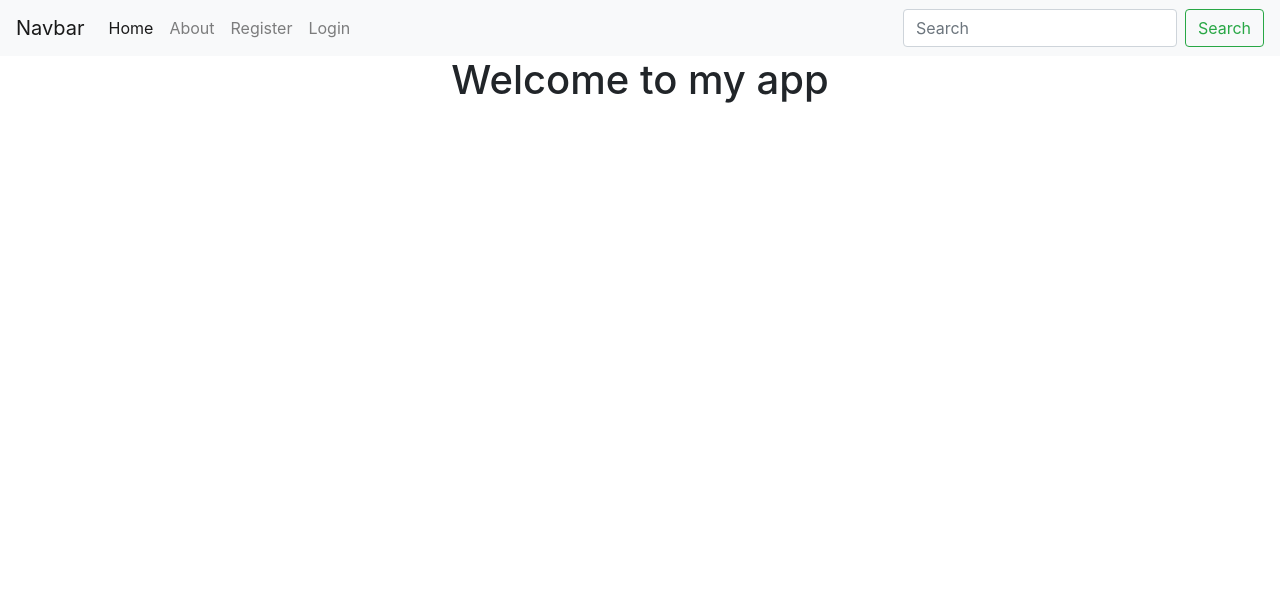
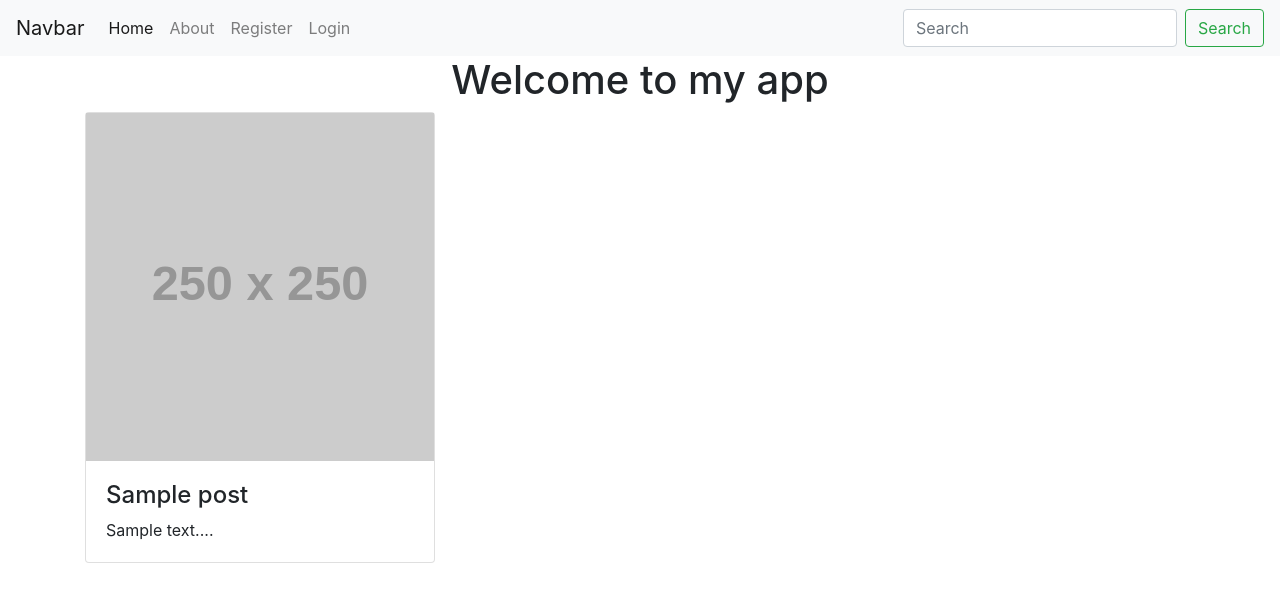
Before and after one commit to mishelshaji/DjangoBlog, a Django app: template user/templates/user/home.html in a window 1280 px wide. Shown: the top 602 px of the page. Run offline with Django 3.2, Linux system fonts and the light colour scheme; the template is opened without the code that fills it: most values are stand-ins (such as "Sample title", 1, 10 or a date in 2020); grey boxes labelled with a size stand in for pictures from a placeholder-image service; data that the repository does not hold is empty; some libraries are stand-ins or nearby versions.

Commit message:
Displaying posts on home page

```diff
--- a/user/templates/user/home.html
+++ b/user/templates/user/home.html
@@ -2,10 +2,27 @@
 
 
 {% block meta %}
-    <title>Home</title>
+<title>Home</title>
 {% endblock meta %}
 
 
 {% block content %}
 <h1 class="text-center">Welcome to my app</h1>
+<div class="container">
+    <div class="row">
+
+        {% for p in posts %}
+        <div class="col-sm-4">
+            <div class="card">
+                <img src="https://dummyimage.com/250x250.png?text=Post" class="img-fluid" alt="...">
+                <div class="card-body">
+                    <h4>{{ p.title }}</h4>
+                    <p class="card-text">{{ p.description|slice:150 }}...</p>
+                </div>
+            </div>
+        </div>
+        {% endfor %}
+
+    </div>
+</div>
 {% endblock content %}
--- a/user/views.py
+++ b/user/views.py
@@ -4,7 +4,9 @@ import markdown
 
 # Create your views here.
 def home(request):
-    return render(request, 'user/home.html')
+    context = {}
+    context['posts'] = Post.objects.all().order_by('-created_on')[:30]
+    return render(request, 'user/home.html', context)
 
 def about(request):
     return render(request, 'user/about.html')
```
